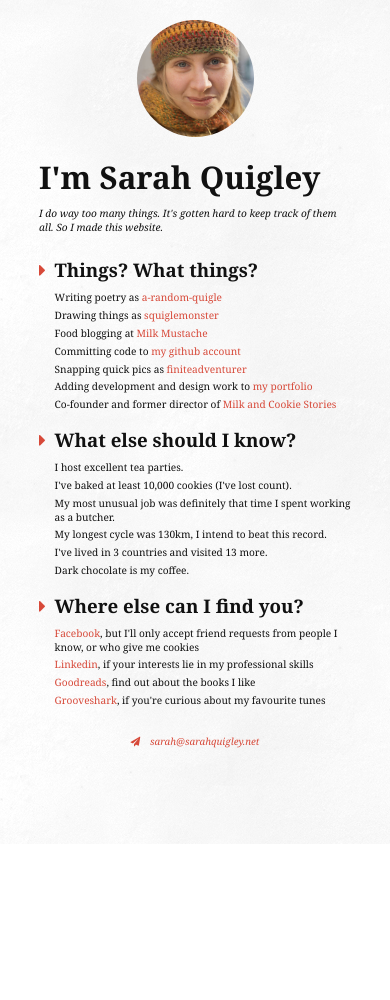
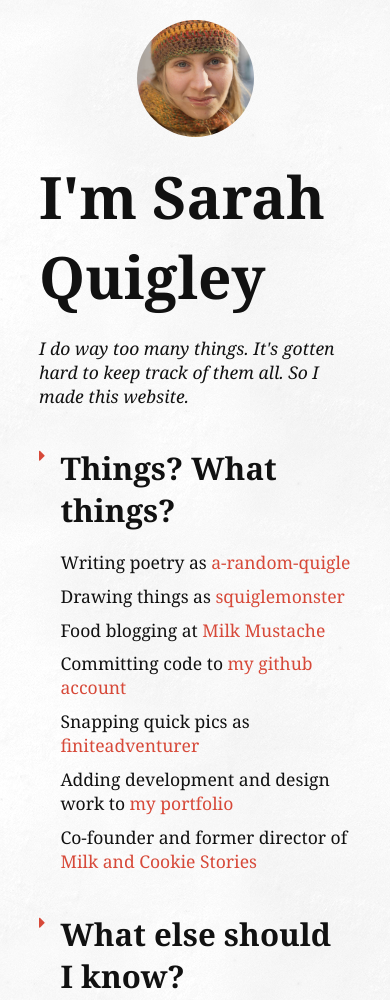
Before and after one commit to sarahquigley/sarahquigley.github.io, a plain HTML site: page index.html in a window 390 px wide. Shown: the top 1000 px of the page. Before the commit the page ends 844 px from the top, so only its background shows below. Drawn offline with Linux system fonts and the light colour scheme; a web font is replaced by a local one.

Commit message:
Design adapts for very small screens.

```diff
--- a/index.html
+++ b/index.html
@@ -31,8 +31,8 @@
       <p>I do way too many things. It's gotten hard to keep track of them all. So I made this website.</p>
     </header>
 
-    <section>
-      <h2 class="show"><i class="fa fa-caret-right"></i>Things? What things?</h2>
+    <section class="clearfix">
+      <i class="fa fa-caret-right"></i><h2>Things? What things?</h2>
 
       <ul>
         <li>Writing poetry as <a href="http://a-random-quigle.deviantart.com">a-random-quigle</a></li>
@@ -45,8 +45,8 @@
       </ul>
     </section>
 
-    <section>
-      <h2><i class="fa fa-caret-right"></i>What else should I know?</h2>
+    <section class="clearfix">
+      <i class="fa fa-caret-right"></i><h2>What else should I know?</h2>
 
       <ul>
         <li>I host excellent tea parties.</li>
@@ -58,8 +58,8 @@
       </ul>
     </section>
 
-    <section>
-      <h2><i class="fa fa-caret-right"></i>Where else can I find you?</h2>
+    <section class="clearfix">
+      <i class="fa fa-caret-right"></i><h2>Where else can I find you?</h2>
 
       <ul>
         <li><a href="http://www.facebook.com/quigley.sarah/">Facebook</a>, but I'll only accept friend requests from people I know, or who give me cookies</li>
--- a/main.css
+++ b/main.css
@@ -1,11 +1,11 @@
+
 * {
   margin: 0;
   border: none;
   padding: 0;
   box-sizing: border-box;
-  font-size: 20px;
-  font-size: 2.6vw;
   color: #111111;
+  font-size: inherit;
   font-family: "Droid Serif", Georgia, "Times New Roman", serif;
 }
 
@@ -14,6 +14,8 @@ body{
   margin: 5vw auto;
   width: 80%;
   width: 80vw;
+  font-size: 20px;
+  font-size: 2.6vw;
   background-image: url("images/bg.png");
   background-position: 0% 0%;
   background-repeat: repeat;
@@ -60,7 +62,7 @@ h1{
   font-size: 8vw;
 }
 
-h2{
+section > i, h2{
   font-size: 40px;
   font-size: 4.8vw;
 }
@@ -76,6 +78,9 @@ p{
 
 ul{
   list-style: none;
+}
+
+h2, ul{
   padding-left: 30px;
   padding-left: 4vw;
 }
@@ -86,7 +91,6 @@ li{
 }
 
 a{
-  font-size: inherit;
   color: #d74939;
   text-decoration: none;
 }
@@ -95,16 +99,13 @@ a > i{
   color: inherit;
 }
 
-h2 > i{
+section > i{
   width: 1.5vw;
-}
-
-li > i{
-  font-size: 0.8em;
+  margin-top: 0.4vw;
+  float: left;
 }
 
 i{
-  font-size: inherit;
   color: #d74939;
   margin-right: 2%;
   margin-right: 2.5vw;
@@ -120,6 +121,50 @@ i{
 /*************************************************
  * Media Queries
  * **********************************************/
+
+@media screen and (max-width: 500px){
+
+  header{
+    margin-bottom: 10vw;
+  }
+
+  section{
+    margin-bottom: 8vw;
+  }
+
+  footer{
+    font-size: 4vw;
+  }
+
+  h1, h2{
+    margin-bottom: 5vw;
+  }
+
+  h1{
+    font-size: 15vw;
+  }
+
+  section > i, h2{
+    font-size: 8vw;
+  }
+
+  h2, ul{
+    padding-left: 5.5vw;
+  }
+
+  li{
+    margin-bottom: 2.5vw;
+  }
+
+  i{
+    margin-right: 4vw;
+  }
+
+  body{
+    font-size: 4.5vw;
+  }
+
+}
 
 @media screen and (orientation: landscape) and (min-width: 900px){
 
@@ -151,8 +196,7 @@ i{
     float: right;
   }
 
-  ul{
-    padding-left: 30px;
+  h2, ul{
     padding-left: 2.5vw;
   }
 
@@ -160,7 +204,7 @@ i{
     font-size: 5.4vw;
   }
 
-  h2{
+  section > i, h2{
     font-size: 3vw;
   }
 
@@ -172,7 +216,7 @@ i{
     margin-right: 1vw;
   }
 
-  *{
+  body{
     font-size: 1.6vw;
   }
 
```
